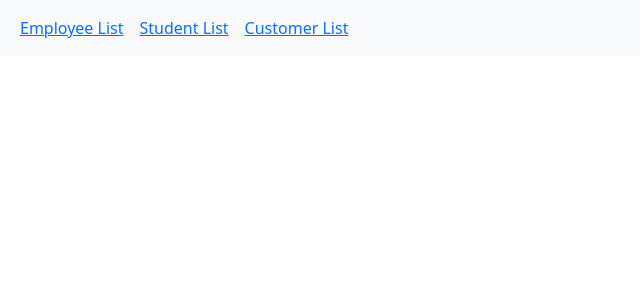
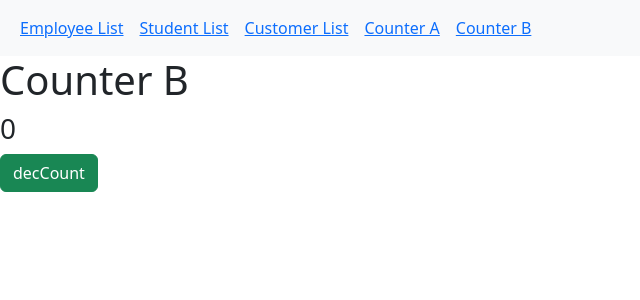
Before and after one commit to Vaibhavi7499/React-Hooks-Practical, a React (Create React App) app: page /counterb in a window 1280 px wide. Shown: the top 300 px of the page, without its empty margins (0-640 px from the left). Built offline with nearby package versions, Linux system fonts and the light colour scheme.

Commit message:
Counter Context

```diff
--- a/src/App.js
+++ b/src/App.js
@@ -1,22 +1,35 @@
-import logo from './logo.svg';
-import './App.css';
-import { BrowserRouter, Route, Routes } from 'react-router-dom';
-import EmployeeList from './component/EmployeeList';
-import StudentList from './component/StudentList';
-import Layout from './Layout';
-import CustomerList from './component/CustomerList';
+import logo from "./logo.svg";
+import "./App.css";
+import { BrowserRouter, Route, Routes } from "react-router-dom";
+import EmployeeList from "./component/EmployeeList";
+import StudentList from "./component/StudentList";
+import Layout from "./Layout";
+import CustomerList from "./component/CustomerList";
+import counterContext from "./ContextAPI/ContextList";
+import { useState } from "react";
+import CounterA from "./ContextAPI/CounterA";
+import CounterB from "./ContextAPI/CounterB";
 
 function App() {
+  let [count, setCount] = useState(0);
+  let obj={
+    count,
+    setCount
+  }
   return (
     <div>
-      <BrowserRouter>
-      <Layout/>
-      <Routes>
-        <Route path='/emplist' element={<EmployeeList/>}/>
-        <Route path='/studentlist' element={<StudentList/>}/>
-        <Route path='/customerlist' element={<CustomerList/>}/>
-      </Routes>
-      </BrowserRouter>
+      <counterContext.Provider value={obj}>
+        <BrowserRouter>
+          <Layout />
+          <Routes>
+            <Route path="/emplist" element={<EmployeeList />} />
+            <Route path="/studentlist" element={<StudentList />} />
+            <Route path="/customerlist" element={<CustomerList />} />
+            <Route path="/countera" element={<CounterA />} />
+            <Route path="/counterb" element={<CounterB/>} />
+          </Routes>
+        </BrowserRouter>
+      </counterContext.Provider>
     </div>
   );
 }
--- /dev/null
+++ b/src/ContextAPI/ContextList.js
@@ -0,0 +1,4 @@
+import { createContext } from "react";
+
+let counterContext = createContext();
+export default counterContext;
--- /dev/null
+++ b/src/ContextAPI/CounterA.js
@@ -0,0 +1,15 @@
+import React, { useContext } from 'react'
+import counterContext from './ContextList'
+
+const CounterA = () => {
+    let {count,setCount} = useContext(counterContext);
+  return (
+    <div>
+        <h1>Counter A</h1>
+        <h3>{count}</h3>
+        <button onClick={()=>setCount(count + 1)} className='btn btn-primary'>incCount</button>
+        </div>
+  )
+}
+
+export default CounterA
--- /dev/null
+++ b/src/ContextAPI/CounterB.js
@@ -0,0 +1,16 @@
+import React, { useContext } from 'react'
+import counterContext from './ContextList'
+
+const CounterB = () => {
+    let {count,setCount} = useContext(counterContext);
+
+  return (
+    <div>
+        <h1>Counter B</h1>
+        <h3>{count}</h3>
+        <button onClick={()=>setCount(count - 1)} className='btn btn-success'>decCount</button>
+        </div>
+  )
+}
+
+export default CounterB
--- a/src/Layout.js
+++ b/src/Layout.js
@@ -23,6 +23,16 @@ const Layout = () => {
                   <Link to="/customerlist">Customer List</Link>
                 </a>
               </li>
+              <li class="nav-item">
+                <a class="nav-link">
+                  <Link to="/countera">Counter A</Link>
+                </a>
+              </li>
+              <li class="nav-item">
+                <a class="nav-link">
+                  <Link to="/counterb">Counter B</Link>
+                </a>
+              </li>
 
             </ul>
           </div>
```
